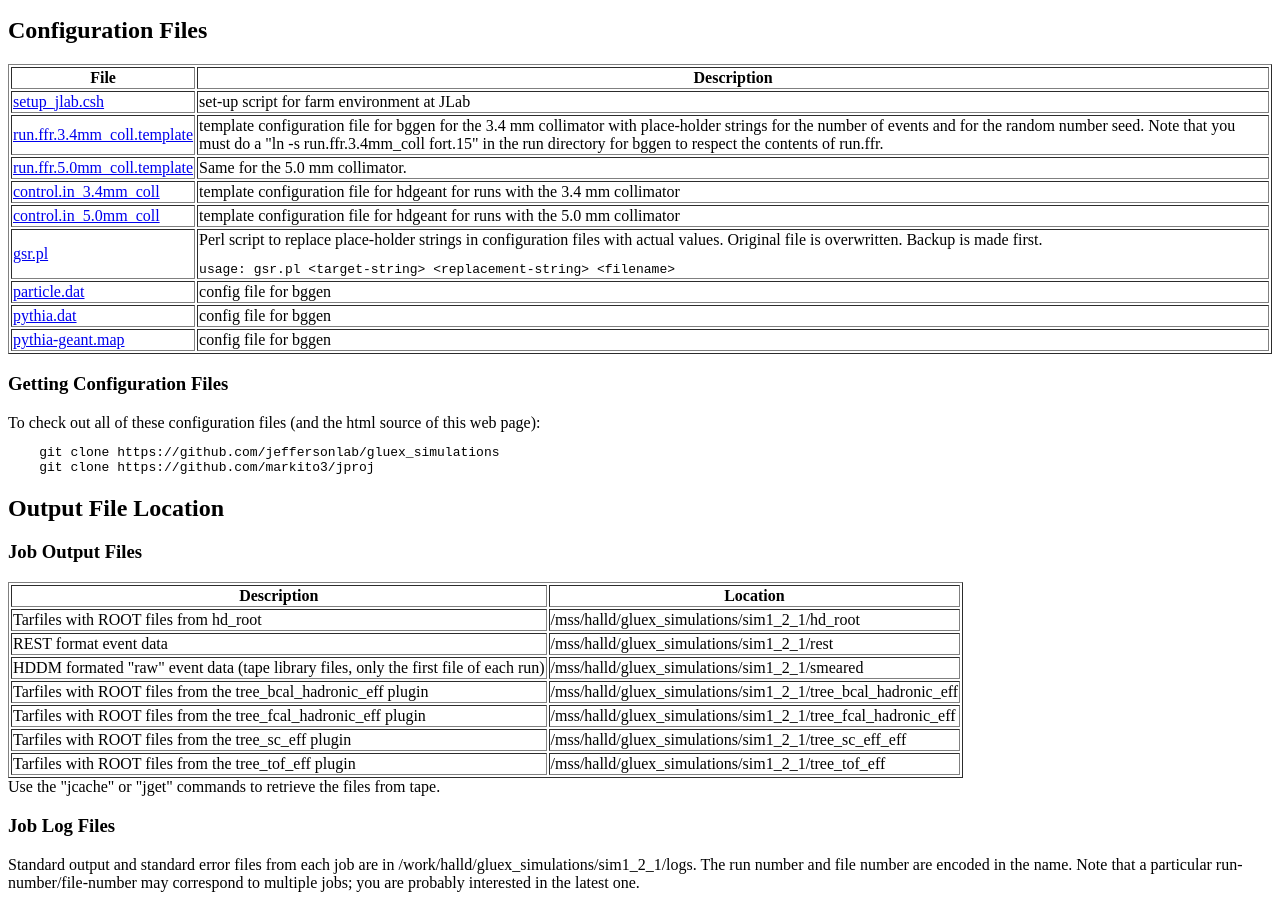
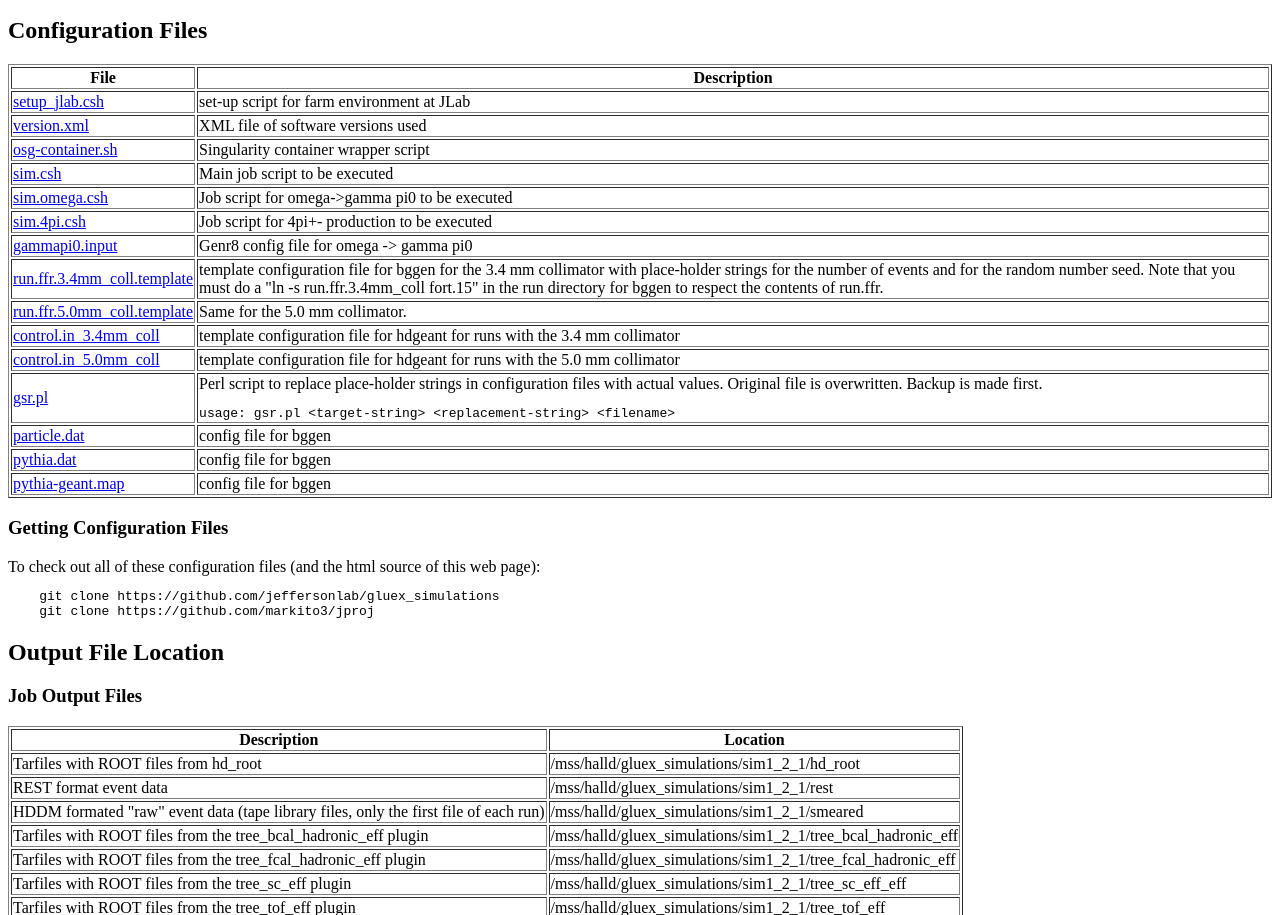
Before and after one commit to JeffersonLab/gluex_simulations, a plain HTML site: page sim-mcsmear07-1.0/index.html in a window 1280 px wide. Shown: the part 811-1726 px from the top of the page. Drawn offline with Linux system fonts and the light colour scheme.

Commit message:
Update web page

```diff
--- a/sim-mcsmear07-1.0/index.html
+++ b/sim-mcsmear07-1.0/index.html
@@ -57,6 +57,16 @@ Note:
   <tr><th>File<th>Description
   <tr><td><a href="setup_jlab.csh">setup_jlab.csh</td>
       <td>set-up script for farm environment at JLab
+  <tr><td><a href="version.xml">version.xml</td>
+      <td>XML file of software versions used
+  <tr><td><a href="osg-container.sh">osg-container.sh</a><td>Singularity container wrapper script
+
+  <tr><td><a href="sim.csh">sim.csh</a><td>Main job script to be executed
+  <tr><td><a href="sim.omega.csh">sim.omega.csh</a><td>Job script for omega->gamma pi0 to be executed
+  <tr><td><a href="sim.4pi.csh">sim.4pi.csh</a><td>Job script for 4pi+- production to be executed
+
+  <tr><td><a href="gammapi0.input">gammapi0.input</a><td>Genr8 config file for omega -> gamma pi0
+
   <tr><td><a href="run.ffr.3.4mm_coll.template">run.ffr.3.4mm_coll.template</a>
       <td>template configuration file for bggen for the 3.4 mm
       collimator with place-holder strings for the number of events
```
